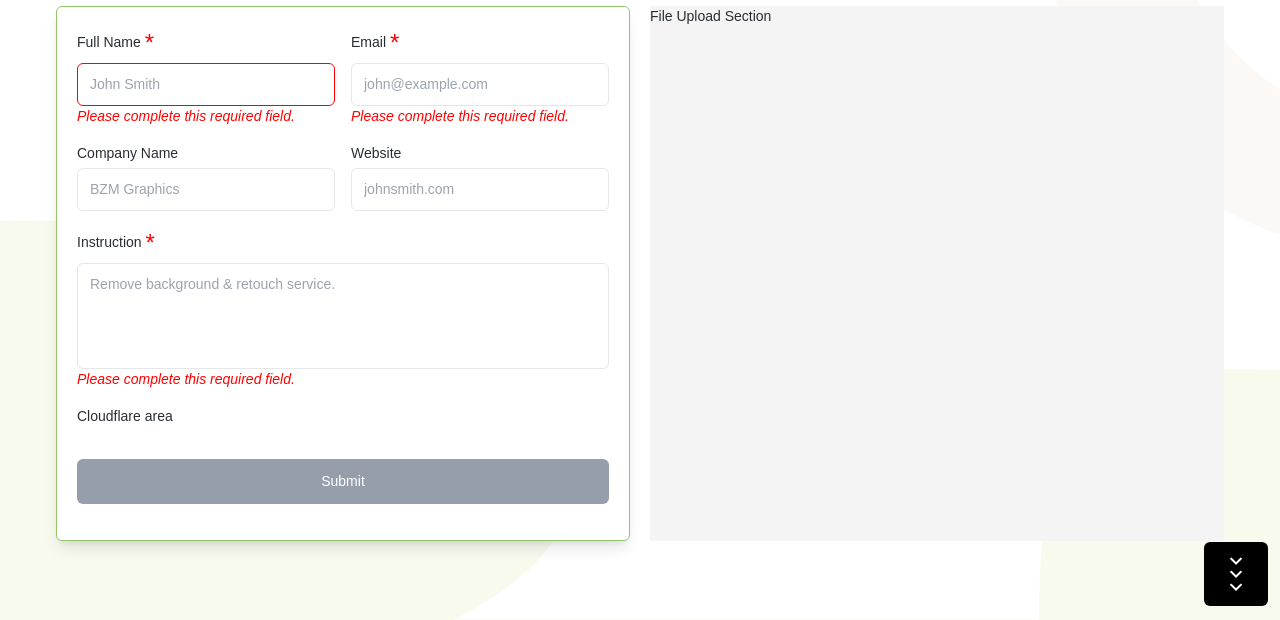
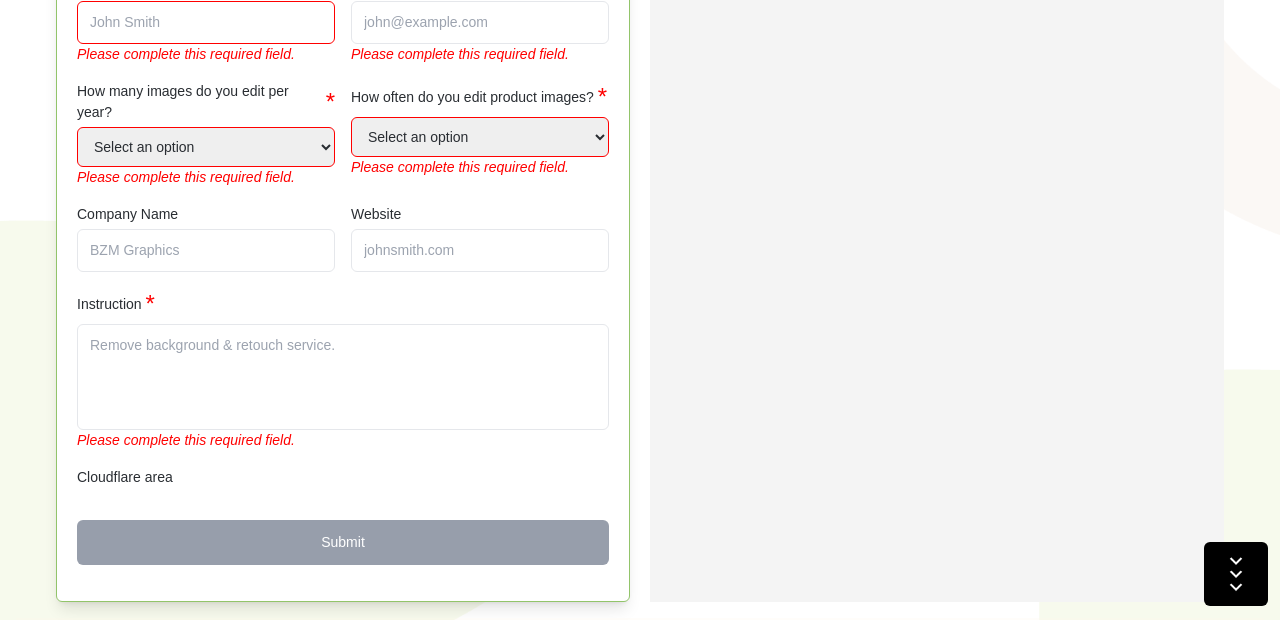
Before and after one commit to taibislamdipu/uppy-html, a website: page index.html in a window 1280 px wide. Shown: the part 182-802 px from the top of the page. Drawn offline with nearby package versions, Linux system fonts and the light colour scheme.

Commit message:
feat: 2 new form field added.

```diff
--- a/index.html
+++ b/index.html
@@ -108,6 +108,58 @@
                     value=""
                     required
                   />
+                  <span class="italic text-[#ff0000]"
+                    >Please complete this required field.</span
+                  >
+                </div>
+
+                <div class="space-y-1">
+                  <label
+                    class="flex items-center gap-1 font-medium"
+                    for="imageCount"
+                  >
+                    How many images do you edit per year?
+                    <span class="text-2xl text-[#ff0000]">*</span>
+                  </label>
+                  <select
+                    class="block w-full rounded-md border border-[#ff0000] px-3 py-2.5 transition focus:outline-none focus:ring-1"
+                    name="imageCount"
+                    id="imageCount"
+                    required
+                  >
+                    <option value="" disabled selected>Select an option</option>
+                    <option value="Less than 500">Less than 500</option>
+                    <option value="500-1000">500-1000</option>
+                    <option value="1000-2500">1000-2500</option>
+                    <option value="2500-5000">2500-5000</option>
+                    <option value="5000-7500">5000-7500</option>
+                    <option value="7500-10000">7500-10000</option>
+                    <option value="More than 10000">More than 10000</option>
+                  </select>
+                  <span class="italic text-[#ff0000]"
+                    >Please complete this required field.</span
+                  >
+                </div>
+
+                <div class="space-y-1">
+                  <label
+                    class="flex items-center gap-1 font-medium"
+                    for="freqCount"
+                  >
+                    How often do you edit product images?
+                    <span class="text-2xl text-[#ff0000]">*</span>
+                  </label>
+                  <select
+                    class="block w-full rounded-md border border-[#ff0000] px-3 py-2.5 transition focus:outline-none focus:ring-1"
+                    name="freqCount"
+                    id="freqCount"
+                    required
+                  >
+                    <option value="" disabled selected>Select an option</option>
+                    <option value="daily">Daily</option>
+                    <option value="weekly">Weekly</option>
+                    <option value="monthly">Monthly</option>
+                  </select>
                   <span class="italic text-[#ff0000]"
                     >Please complete this required field.</span
                   >
```
